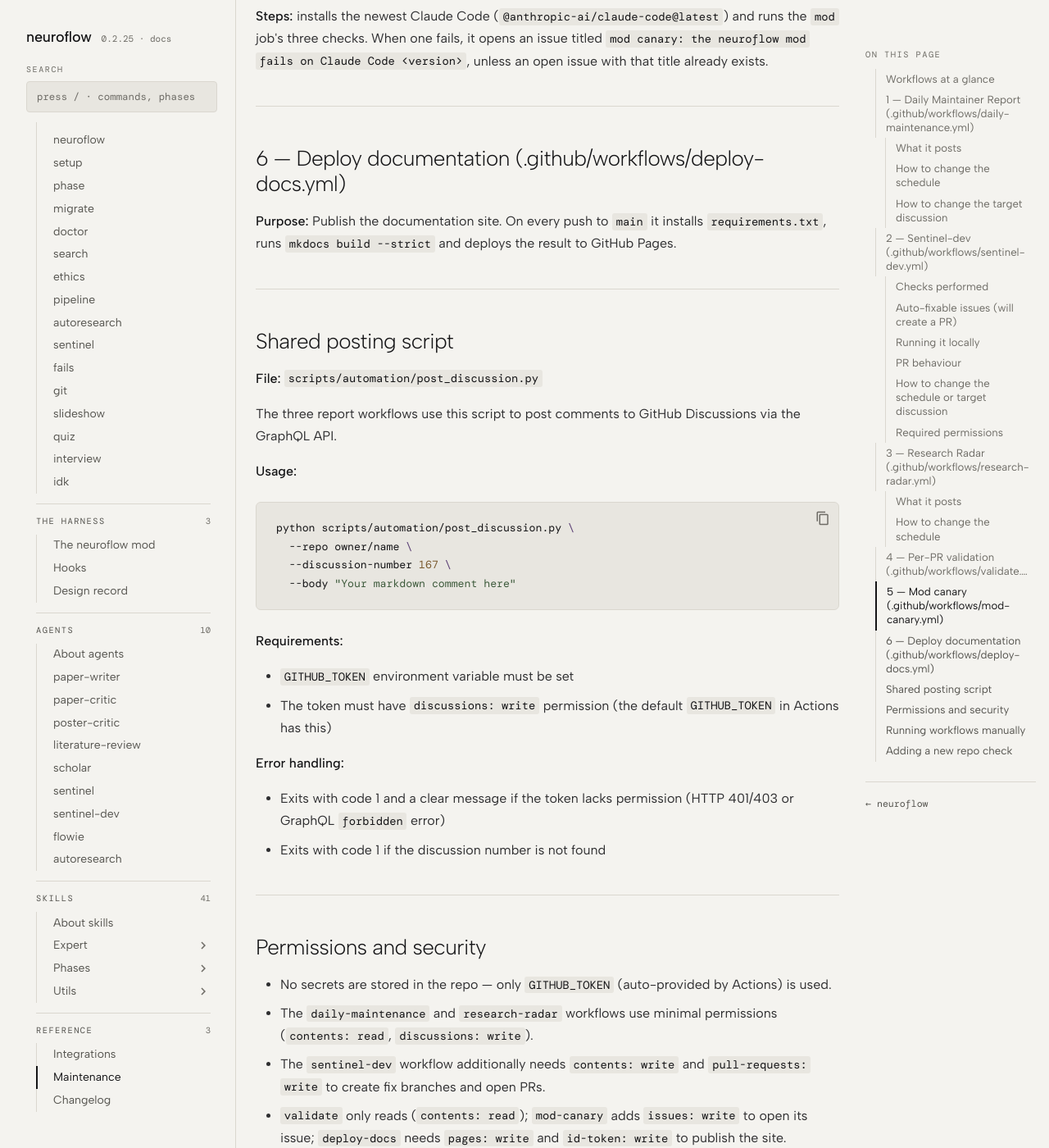
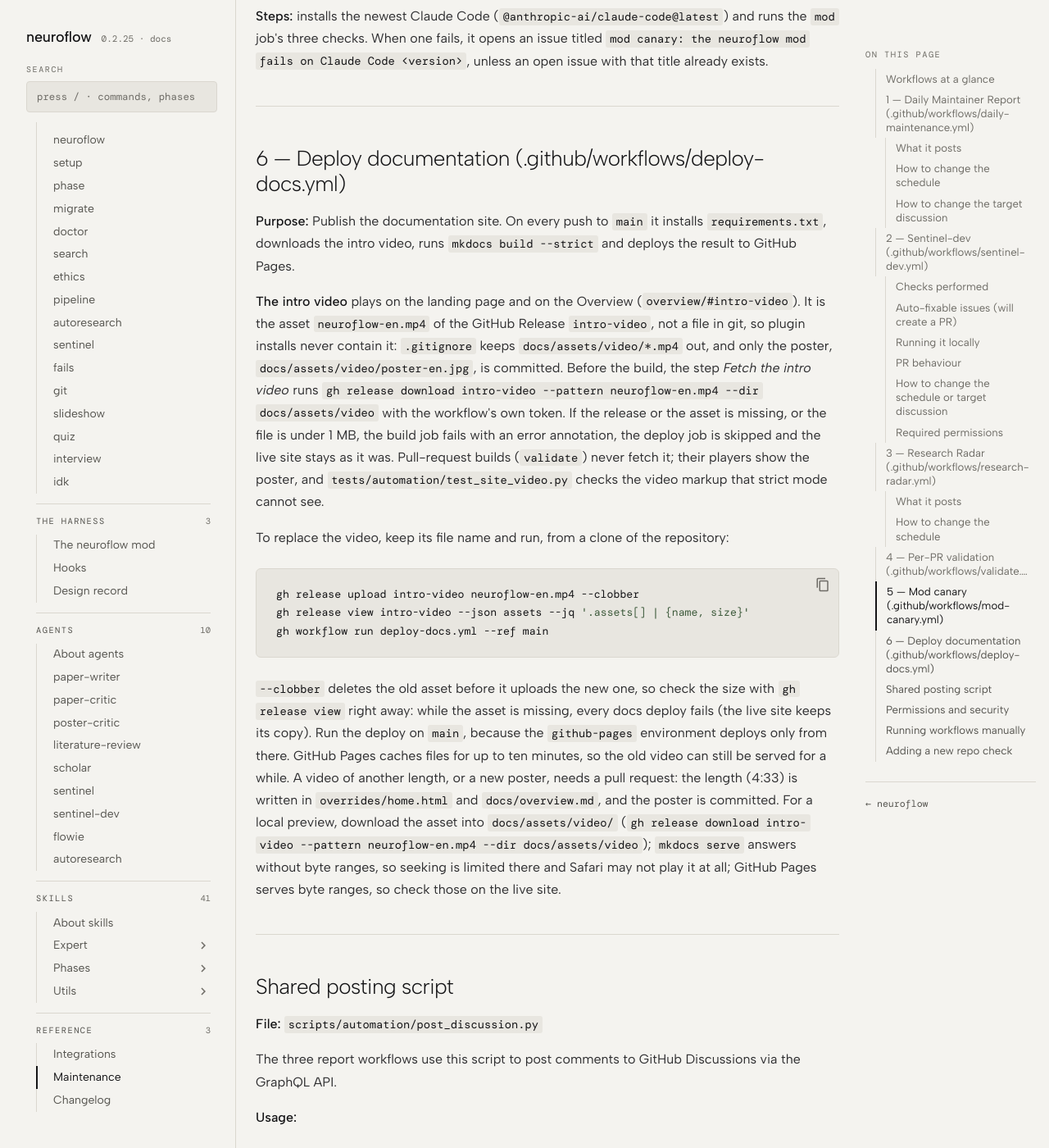
Before and after one commit to stanislavjiricek/neuroflow, an MkDocs documentation site: the page built from docs/maintenance/automation.md, in a window 1280 px wide and 1400 px high, scrolled down 6510 px. Shown: the whole window at 82% size. Built offline with MkDocs 1.6.1 and Material for MkDocs 9.7.7, drawn with Linux system fonts in a browser that asks for light colours; some web fonts are replaced; comment, search, counter and statistics services are not loaded; some of the changed text lies outside the part shown.

Commit message:
docs(maintenance): how the deploy gets the intro video, and how to replace it
automation.md section 6: the deploy downloads neuroflow-en.mp4 from the
intro-video release before the strict build; a missing or truncated
asset stops the deploy and the live site stays; PR builds show the
poster only. Replacing the video: gh release upload intro-video
neuroflow-en.mp4 --clobber, check it with gh release view, then
gh workflow run deploy-docs.yml --ref main; caveats on --clobber,
Pages caching, length changes and local previews. The permissions and
egress lines name the release download.

neuroflow-develop: the deploy-docs.yml line of the layout tree says it
fetches the intro video first.

Co-Authored-By: Claude Opus 5.5 <noreply@anthropic.com>

````diff
--- a/docs/maintenance/automation.md
+++ b/docs/maintenance/automation.md
@@ -190,7 +190,19 @@ The same validation runs locally from the repo root. To bump the version in all
 
 ## 6 — Deploy documentation (`.github/workflows/deploy-docs.yml`)
 
-**Purpose:** Publish the documentation site. On every push to `main` it installs `requirements.txt`, runs `mkdocs build --strict` and deploys the result to GitHub Pages.
+**Purpose:** Publish the documentation site. On every push to `main` it installs `requirements.txt`, downloads the intro video, runs `mkdocs build --strict` and deploys the result to GitHub Pages.
+
+**The intro video** plays on the landing page and on the Overview (`overview/#intro-video`). It is the asset `neuroflow-en.mp4` of the GitHub Release `intro-video`, not a file in git, so plugin installs never contain it: `.gitignore` keeps `docs/assets/video/*.mp4` out, and only the poster, `docs/assets/video/poster-en.jpg`, is committed. Before the build, the step *Fetch the intro video* runs `gh release download intro-video --pattern neuroflow-en.mp4 --dir docs/assets/video` with the workflow's own token. If the release or the asset is missing, or the file is under 1 MB, the build job fails with an error annotation, the deploy job is skipped and the live site stays as it was. Pull-request builds (`validate`) never fetch it; their players show the poster, and `tests/automation/test_site_video.py` checks the video markup that strict mode cannot see.
+
+To replace the video, keep its file name and run, from a clone of the repository:
+
+```bash
+gh release upload intro-video neuroflow-en.mp4 --clobber
+gh release view intro-video --json assets --jq '.assets[] | {name, size}'
+gh workflow run deploy-docs.yml --ref main
+```
+
+`--clobber` deletes the old asset before it uploads the new one, so check the size with `gh release view` right away: while the asset is missing, every docs deploy fails (the live site keeps its copy). Run the deploy on `main`, because the `github-pages` environment deploys only from there. GitHub Pages caches files for up to ten minutes, so the old video can still be served for a while. A video of another length, or a new poster, needs a pull request: the length (4:33) is written in `overrides/home.html` and `docs/overview.md`, and the poster is committed. For a local preview, download the asset into `docs/assets/video/` (`gh release download intro-video --pattern neuroflow-en.mp4 --dir docs/assets/video`); `mkdocs serve` answers without byte ranges, so seeking is limited there and Safari may not play it at all; GitHub Pages serves byte ranges, so check those on the live site.
 
 ---
 
@@ -226,8 +238,8 @@ python scripts/automation/post_discussion.py \
 - No secrets are stored in the repo — only `GITHUB_TOKEN` (auto-provided by Actions) is used.
 - The `daily-maintenance` and `research-radar` workflows use minimal permissions (`contents: read`, `discussions: write`).
 - The `sentinel-dev` workflow additionally needs `contents: write` and `pull-requests: write` to create fix branches and open PRs.
-- `validate` only reads (`contents: read`); `mod-canary` adds `issues: write` to open its issue; `deploy-docs` needs `pages: write` and `id-token: write` to publish the site.
-- Every workflow installs its tools first — Python packages from PyPI, and Claude Code from npm where it is needed. At run time the report workflows call no external service except `api.github.com`, and the docs deploy publishes to GitHub Pages.
+- `validate` only reads (`contents: read`); `mod-canary` adds `issues: write` to open its issue; `deploy-docs` needs `pages: write` and `id-token: write` to publish the site, and its `contents: read` covers the download of the intro video.
+- Every workflow installs its tools first — Python packages from PyPI, and Claude Code from npm where it is needed. At run time the report workflows call no external service except `api.github.com`, and the docs deploy downloads the intro video from the repository's own `intro-video` release and publishes to GitHub Pages.
 
 ---
 
````
Also changed, not shown: skills/neuroflow-develop/SKILL.md (+2 -1 lines).
